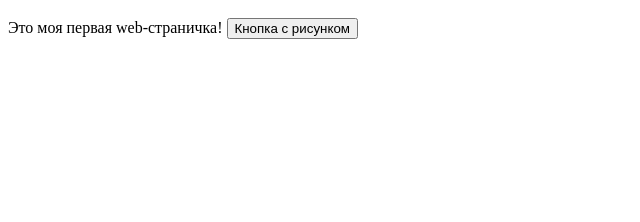
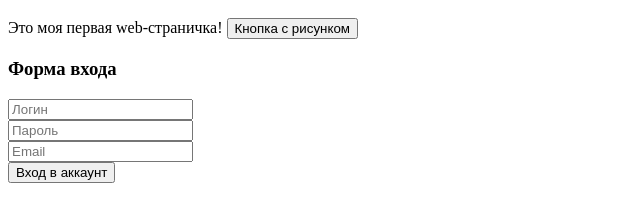
Before and after one commit to Gr0ss32/LR6, a plain HTML site: page index.html in a window 1280 px wide. Shown: the part 48-270 px from the top of the page, without its empty margins (0-640 px from the left). Drawn offline with Linux system fonts and the light colour scheme.

Commit message:
Форма входа

```diff
--- a/index.html
+++ b/index.html
@@ -17,6 +17,23 @@
     Есть ещё h2, h3 и так до h6. самого маленького заголовка-->
     Это моя первая web-страничка!
 <button>Кнопка с рисунком</button>
+<div class="registration-cssave">
+    <form>
+        <h3 class="text-center">Форма входа</h3>
+        <div class="form-group">
+            <input class="form-control item" type="text" name="username" maxlength="15" minlength="4" pattern="^[a-zA-Z0-9_.-]*$" id="username" placeholder="Логин" required>
+        </div>
+        <div class="form-group">
+            <input class="form-control item" type="password" name="Пароль" minlength="6" id="password" placeholder="Пароль" required>
+        </div>
+        <div class="form-group">
+            <input class="form-control item" type="email" name="email" id="email" placeholder="Email" required>
+        </div>
+        <div class="form-group">
+            <button class="btn btn-primary btn-block create-account" type="submit">Вход в аккаунт</button>
+        </div>
+    </form>
+</div>
 
  </body> <!--тело также следует закрыть, после него уже не вставляем текст и тп-->
 
```
